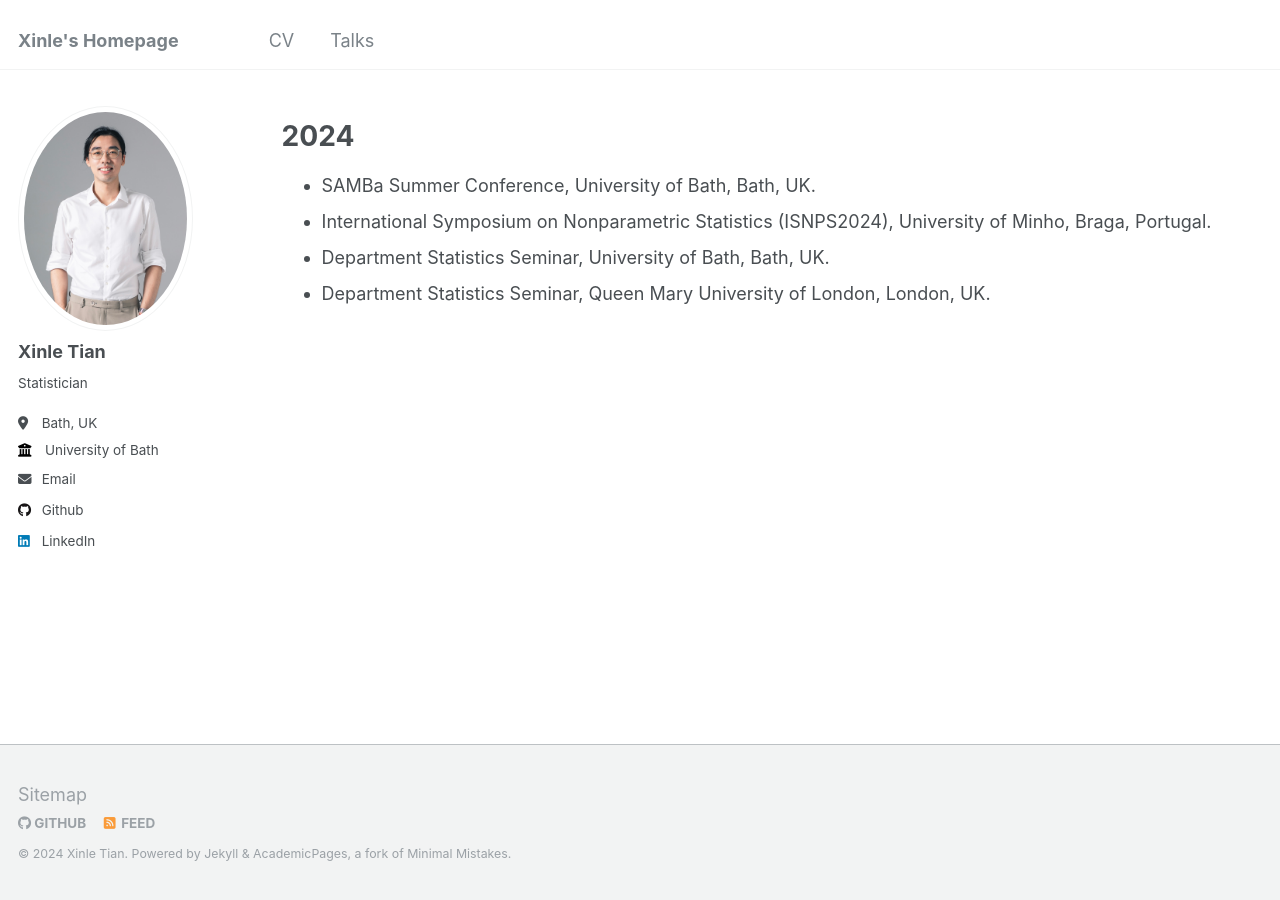
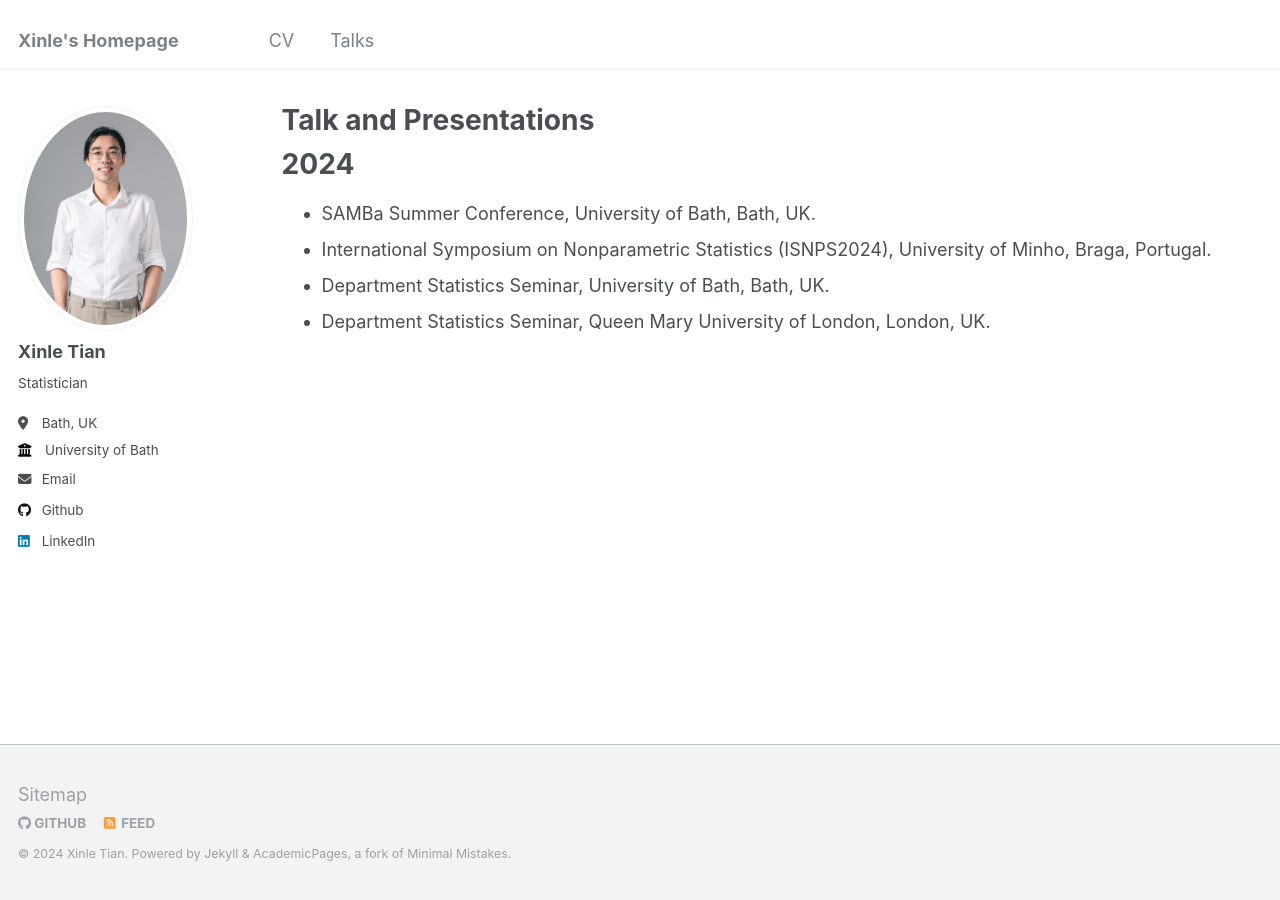
Before and after one commit to xinlet/xinlet.github.io, a Jekyll site: the page built from _pages/talks.md, in a window 1280 px wide. Built offline with Jekyll 4.4.1, drawn with Linux system fonts in a browser that asks for light colours.

Commit message:
Update talks.md

```diff
--- a/_pages/talks.md
+++ b/_pages/talks.md
@@ -1,6 +1,6 @@
 ---
 layout: archive
-title: ""
+title: "Talk and Presentations"
 permalink: /talks/
 author_profile: true
 ---
```
